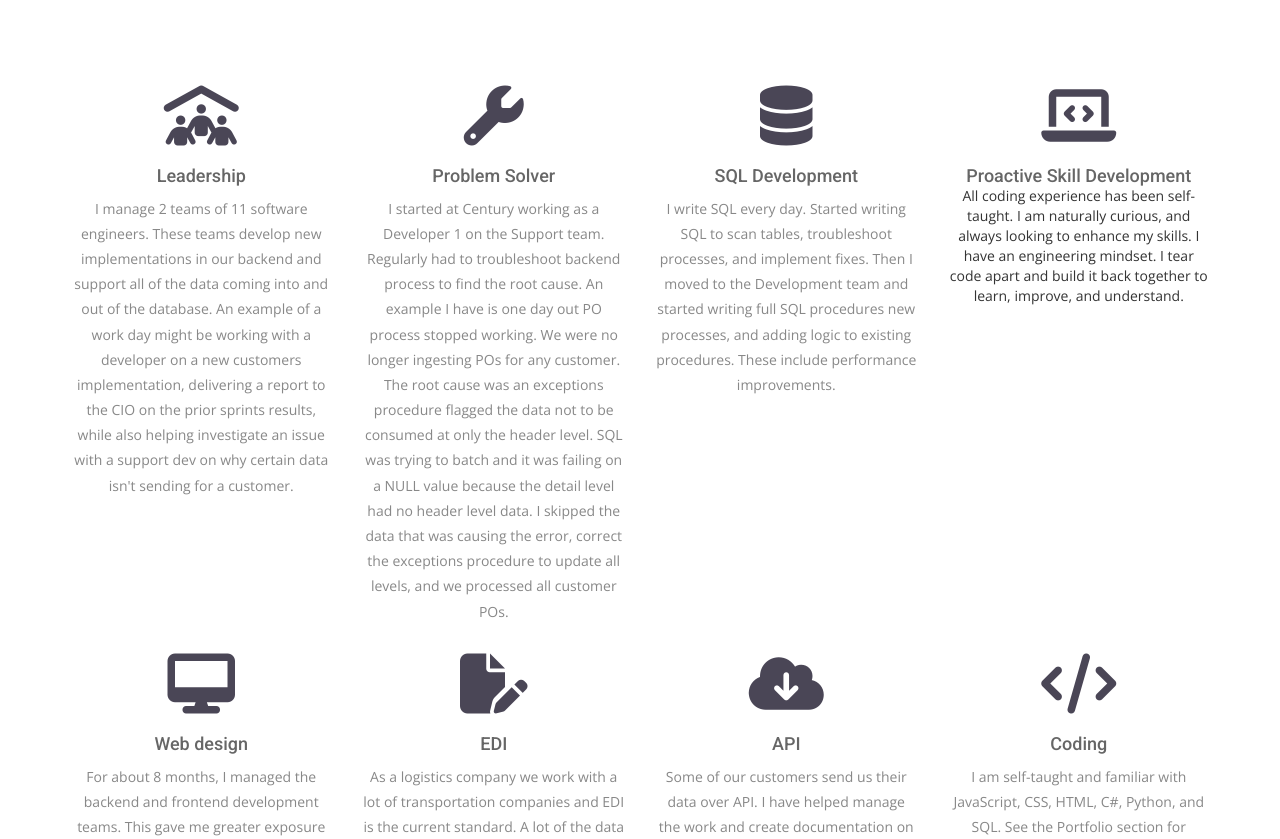
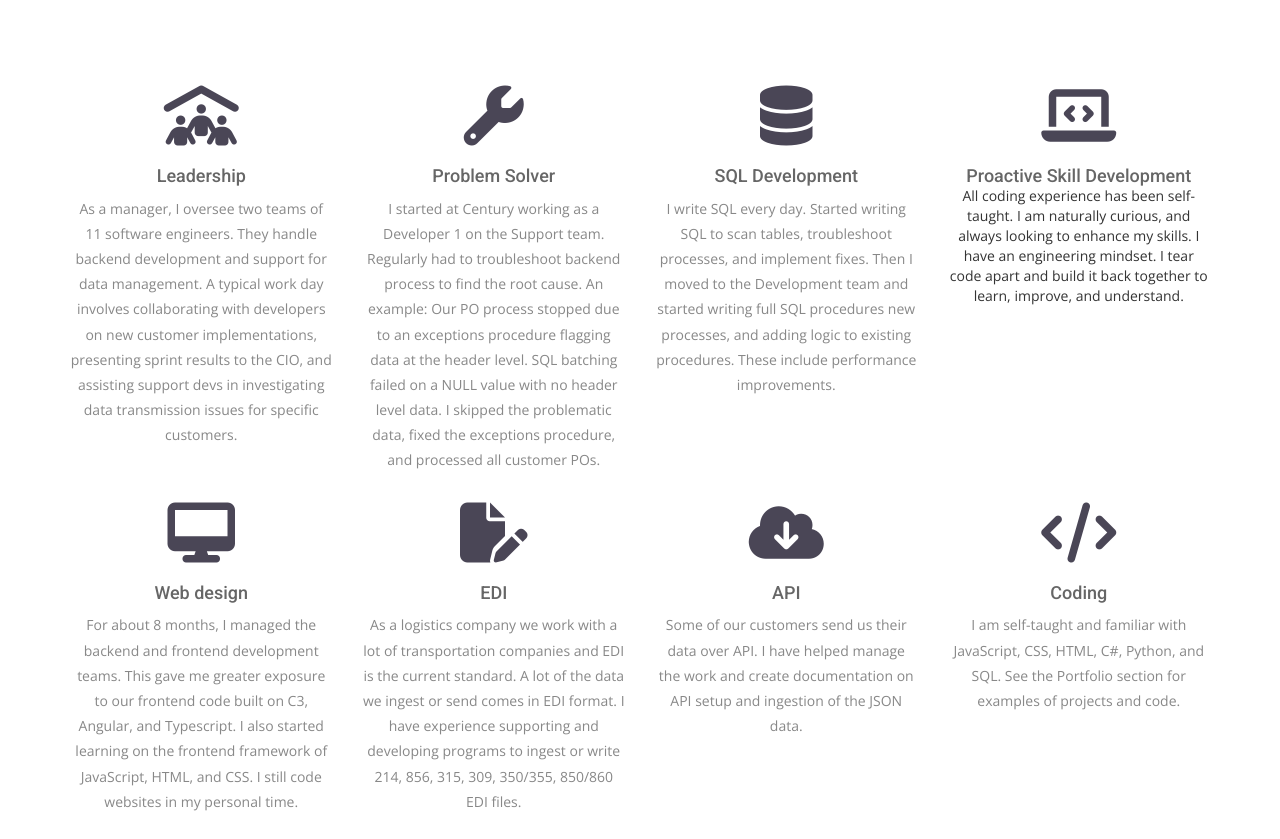
Before and after one commit to ForrestAmeling/home, a Jekyll site: the page built from index.html, in a window 1280 px wide and 900 px high, scrolled down 704 px, cut to the strip 61-900 px from the top of the window. Built offline with Jekyll 4.4.1, drawn with Linux system fonts in a browser that asks for light colours; nearby versions of some CDN libraries; some web fonts are replaced; library files that are not in the unit come from our copies; comment, search, counter and statistics services are not loaded.

Commit message:
Shorten the copy

```diff
--- a/_includes/home-skills.html
+++ b/_includes/home-skills.html
@@ -6,13 +6,9 @@
         <div class="skills-item">
           <i class="fa fa-people-roof"></i>
           <h4>Leadership</h4>
-          <p>I manage 2 teams of 11 software engineers. These teams develop new implementations in our backend and
-            support all of the
-            data coming into and out of the database. An example of a work day might be working with a developer on a
-            new customers
-            implementation, delivering a report to the CIO on the prior sprints results, while also helping
-            investigate an issue
-            with a support dev on why certain data isn't sending for a customer.</p>
+          <p>As a manager, I oversee two teams of 11 software engineers. They handle backend development and support for data
+          management. A typical work day involves collaborating with developers on new customer implementations, presenting sprint
+          results to the CIO, and assisting support devs in investigating data transmission issues for specific customers.</p>
         </div>
       </div>
       <div class="col-sm-6 col-sm-3">
@@ -21,15 +17,9 @@
           <h4>Problem Solver</h4>
           <p>I started at Century working as a Developer 1 on the Support team. Regularly had to troubleshoot backend
             process to find
-            the root cause. An example I have is one day out PO process stopped working. We were no longer ingesting
-            POs for any
-            customer. The root cause was an exceptions procedure flagged the data not to be consumed at only the
-            header level. SQL
-            was trying to batch and it was failing on a NULL value because the detail level had no header level data.
-            I skipped the
-            data that was causing the error, correct the exceptions procedure to update all levels, and we processed
-            all customer
-            POs.</p>
+            the root cause. An example: Our PO process stopped due to an exceptions procedure flagging data at the header level. SQL batching failed on a NULL
+            value with no header level data. I skipped the problematic data, fixed the exceptions procedure, and processed all
+            customer POs.</p>
         </div>
       </div>
       <div class="col-sm-6 col-sm-3">
```
